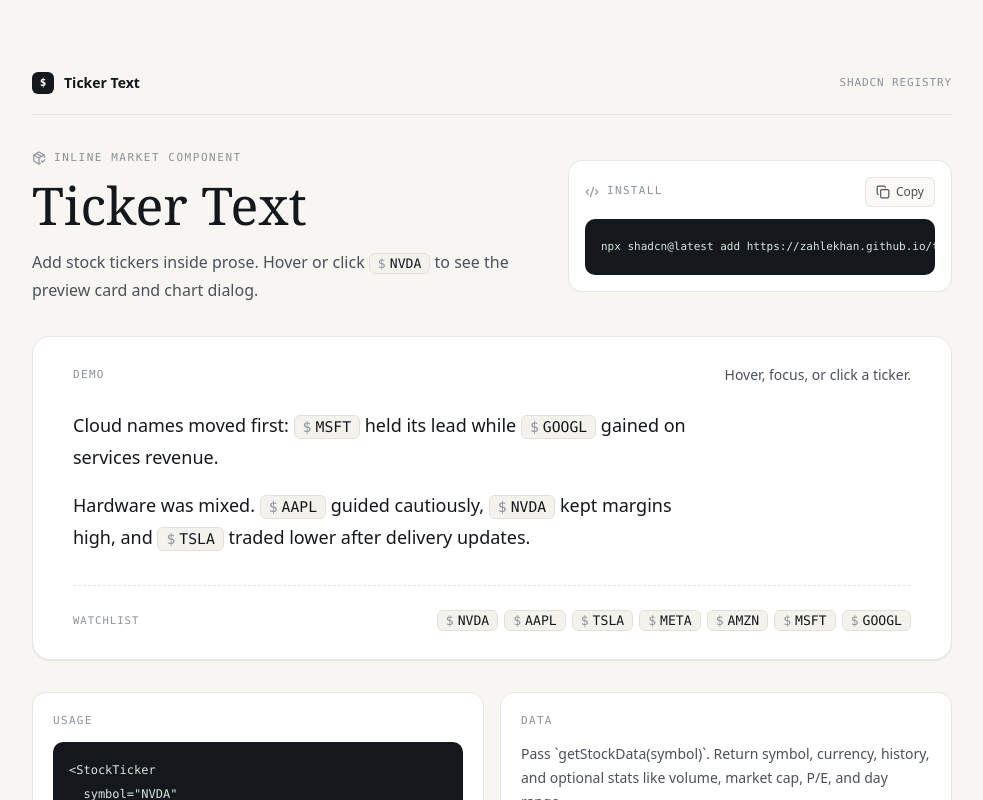
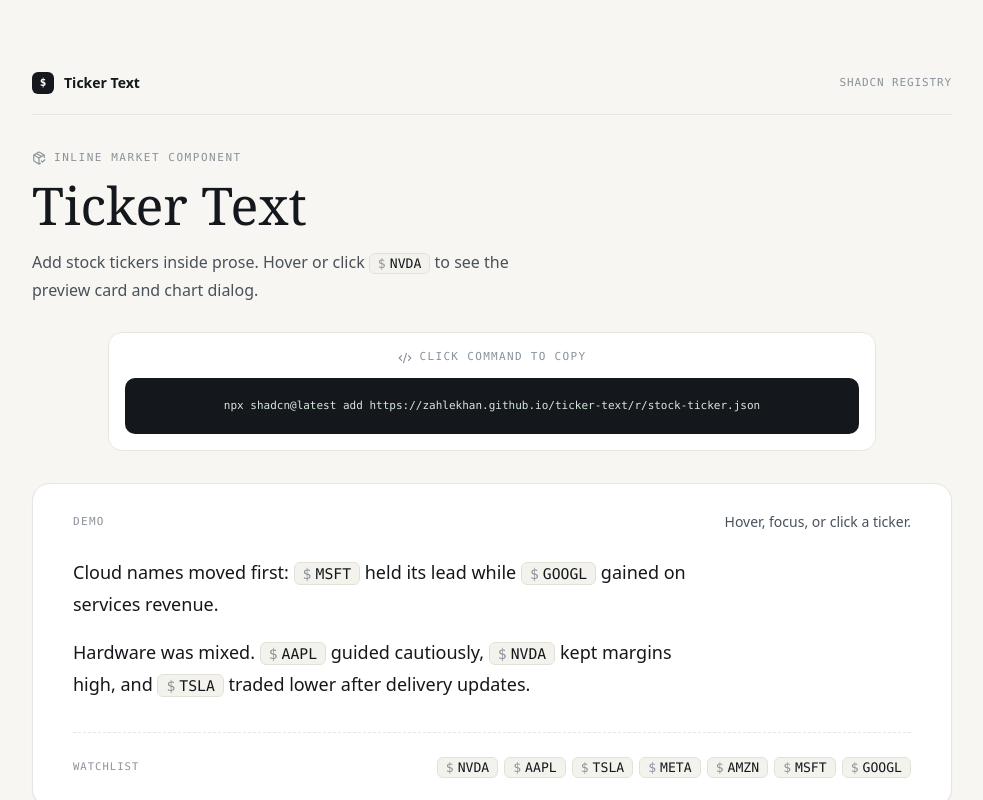
Before and after one commit to zahlekhan/ticker-text, a React (Vite) app: page / in a window 1280 px wide. Shown: the top 800 px of the page, without its empty margins (148-1131 px from the left). Built offline with nearby package versions, Linux system fonts and the light colour scheme.

Commit message:
Center install command copy

```diff
--- a/registry/new-york/stock-ticker-live-demo/stock-ticker-live-demo.tsx
+++ b/registry/new-york/stock-ticker-live-demo/stock-ticker-live-demo.tsx
@@ -1,7 +1,7 @@
 "use client"
 
 import * as React from "react"
-import { Check, Code2, Copy, PackageCheck } from "lucide-react"
+import { Check, Code2, PackageCheck } from "lucide-react"
 
 import { StockTicker } from "@/components/stock-ticker"
 import { getMockStockData } from "@/lib/mock-stock-data"
@@ -25,8 +25,8 @@
         </span>
       </header>
 
-      <section className="mb-8 grid gap-6 lg:grid-cols-[minmax(0,1fr)_24rem] lg:items-center">
-        <div>
+      <section className="mb-8">
+        <div className="max-w-[58ch]">
           <p className="mb-3 inline-flex items-center gap-2 font-mono text-[11px] uppercase tracking-[0.14em] text-[#8a929b]">
             <PackageCheck className="size-3.5" aria-hidden="true" />
             Inline market component
@@ -34,7 +34,7 @@
           <h1 className="font-serif text-[clamp(34px,5vw,52px)] font-normal leading-[1.04] tracking-normal text-[#14181c]">
             Ticker Text
           </h1>
-          <p className="mt-4 max-w-[58ch] text-base leading-7 text-[#4a5159]">
+          <p className="mt-4 text-base leading-7 text-[#4a5159]">
             Add stock tickers inside prose. Hover or click{" "}
             <StockTicker
               symbol="NVDA"
@@ -129,28 +129,31 @@
   }
 
   return (
-    <div className="mx-auto w-full max-w-[24rem] rounded-[14px] border border-[#e7e6e1] bg-white p-4">
-      <div className="mb-3 flex items-center justify-between gap-3">
+    <div className="relative mx-auto mt-7 w-full max-w-3xl rounded-[14px] border border-[#e7e6e1] bg-white p-4">
+      <div className="mb-3 flex items-center justify-center">
         <p className="flex items-center gap-2 font-mono text-[11px] uppercase tracking-[0.12em] text-[#8a929b]">
           <Code2 className="size-3.5" aria-hidden="true" />
-          Install
+          Click command to copy
         </p>
-        <button
-          type="button"
-          className="inline-flex items-center gap-1.5 rounded-md border border-[#e7e6e1] bg-[#faf9f5] px-2.5 py-1.5 text-xs font-medium text-[#4a5159] transition hover:border-[#d5d4cd] hover:text-[#14181c] focus-visible:outline-none focus-visible:ring-2 focus-visible:ring-[#14181c]"
-          onClick={() => void copyInstallCommand()}
-        >
-          {copied ? (
-            <Check className="size-3.5" aria-hidden="true" />
-          ) : (
-            <Copy className="size-3.5" aria-hidden="true" />
-          )}
-          {copied ? "Copied" : "Copy"}
-        </button>
       </div>
-      <pre className="overflow-x-auto rounded-[10px] bg-[#14181c] p-4 text-center font-mono text-[11px] leading-6 text-[#d6e6dd]">
+      <button
+        type="button"
+        className="block w-full overflow-x-auto rounded-[10px] bg-[#14181c] p-4 text-center font-mono text-[11px] leading-6 text-[#d6e6dd] transition hover:bg-[#1d2329] focus-visible:outline-none focus-visible:ring-2 focus-visible:ring-[#14181c] focus-visible:ring-offset-2"
+        onClick={() => void copyInstallCommand()}
+      >
         <code>{installCommand}</code>
-      </pre>
+      </button>
+      <div
+        className={[
+          "pointer-events-none absolute left-1/2 top-full mt-3 inline-flex -translate-x-1/2 items-center gap-2 rounded-full bg-[#14181c] px-3 py-2 text-xs font-medium text-white shadow-[0_12px_28px_rgba(20,24,28,0.18)] transition",
+          copied ? "translate-y-0 opacity-100" : "-translate-y-1 opacity-0",
+        ].join(" ")}
+        role="status"
+        aria-live="polite"
+      >
+        <Check className="size-3.5" aria-hidden="true" />
+        Copied
+      </div>
     </div>
   )
 }
```
